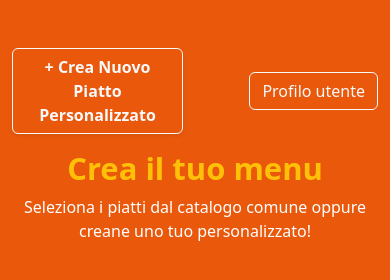
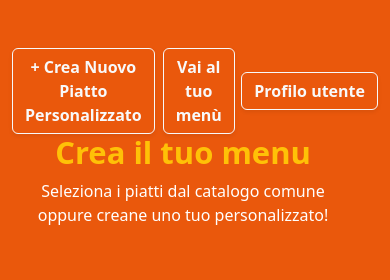
Before and after one commit to noemi06m/pwm-progect, a plain HTML site: page piatti.html in a window 390 px wide. Drawn offline with nearby package versions, Linux system fonts and the light colour scheme; no server answers.

Commit message:
Update piatti.html
aggiunta commenti e sistemato alcune cose

```diff
--- a/piatti.html
+++ b/piatti.html
@@ -33,16 +33,18 @@
 <body class="py-5">
   <div class="container">
     <div class="row mb-3 align-items-center">
-      <div class="col-6">
-        <button class="btn btn-outline-light fw-bold shadow-sm" data-bs-toggle="modal" data-bs-target="#modalNuovoPiatto">
+      <div class="col-6 d-flex align-items-center">
+        <button class="btn btn-outline-light fw-bold shadow-sm me-2" data-bs-toggle="modal" data-bs-target="#modalNuovoPiatto">
           + Crea Nuovo Piatto Personalizzato
         </button>
+        <a href="menu.html" class="btn btn-outline-light fw-bold shadow-sm">
+          Vai al tuo menù
+        </a>
       </div>
 
       <div class="col-6 d-flex justify-content-end">
-        <a href="areaPersonale.html" class="btn btn-outline-light">Profilo utente</a>
+        <a href="areaPersonale.html" class="btn btn-outline-light fw-bold shadow-sm">Profilo utente</a>
       </div>
-    </div>
 
     <div class="row mb-5">
       <div class="col text-center">
@@ -99,16 +101,19 @@
     </div>
   </div>
 
+
+
   <script src="https://cdn.jsdelivr.net/npm/bootstrap@5.3.3/dist/js/bootstrap.bundle.min.js"></script>
 
   <script>
-    // funzione che prende i dati dal db e li carica nella pagina
+    // funzione che carica i dati dei piatti nella pagina
     async function caricaPiatti() {
       try {
         const response = await fetch("http://localhost:3000/api/meals");
         if (!response.ok) {
           throw new Error("Errore nel recupero dei piatti dal server.");
         }
+        //converte i dati da json a oggetto javascript
         const piattiArray = await response.json();
         mostraPiatti(piattiArray);
 
@@ -122,7 +127,7 @@
     function mostraPiatti(lista) {
       const container = document.getElementById("piattiContainer");
 
-
+      //scorre tutti gli oggetti piatto presenti nel array di piatti presi con la funzione caricaPiatti
       lista.forEach(piatto => {
         const titolo = piatto.strMeal || "Piatto senza nome";
         const categoria = piatto.strCategory || "Generico";
@@ -130,7 +135,7 @@
         const prezzo = "Prezzo da inserire";
         let ingredientiTesto = "";
 
-        if (Array.isArray(piatto.ingredients) && piatto.ingredients.length > 0) {
+        if (piatto.ingredients.length > 0) {
           //prende l' array di ingredienti piatto e li unisce in un'unica stringa di testo separati da una virgola e uno spazio
           ingredientiTesto = piatto.ingredients.join(", ");
         } else {
@@ -164,14 +169,16 @@
       });
     }
 
-    //funzione che aggiunge un piatto presistente al menu del ristoratore
+    //funzione che aggiunge un piatto esistente al menu del ristoratore
     async function aggiungiPiatto(idPiatto) {
+      //recupero email ristoratore salvata nella memoria locale del browser
       const email = localStorage.getItem("userEmail");
 
       try {
         const response = await fetch("http://localhost:3000/api/menu/aggiungi", {
           method: "POST",
           headers: { "Content-Type": "application/json" },
+          //riconverte email e idpiatto in stringa json
           body: JSON.stringify({ email: email, idPiatto: idPiatto })
         });
 
@@ -185,13 +192,13 @@
       }
     }
 
-    //gestione aggiunta del nuovo piatto nel form
+    //gestione aggiunta di un nuovo piatto nel form
     document.getElementById("formNuovoPiatto").addEventListener("submit", async function (event) {
       event.preventDefault();
 
-      //prende l'email salvata nel browser con la quale il ristoratore si è autenticato
       const email = localStorage.getItem("userEmail");
 
+      //trim serve per rimuovere spazi bianchi
       const strMeal = document.getElementById("nomePiatto").value.trim();
       const strCategory = document.getElementById("categoriaPiatto").value.trim();
       const price = parseFloat(document.getElementById("prezzoPiatto").value);
@@ -199,6 +206,7 @@
 
       //i dati inizialmente vengono presi nel suo complesso
       const ingredientiRaw = document.getElementById("ingredientiPiatto").value;
+      //divide la strina in un elemento dell'array ogni volta che incontra una virgola nella lettura
       const ingredientiSeparati = ingredientiRaw.split(",");
       const ingredients = [];
 
@@ -240,6 +248,8 @@
       }
     });
 
+    //mostra i piatti al ristoratore appena viene caricata la pagina
+
     document.addEventListener("DOMContentLoaded", caricaPiatti);
   </script>
 </body>
```
